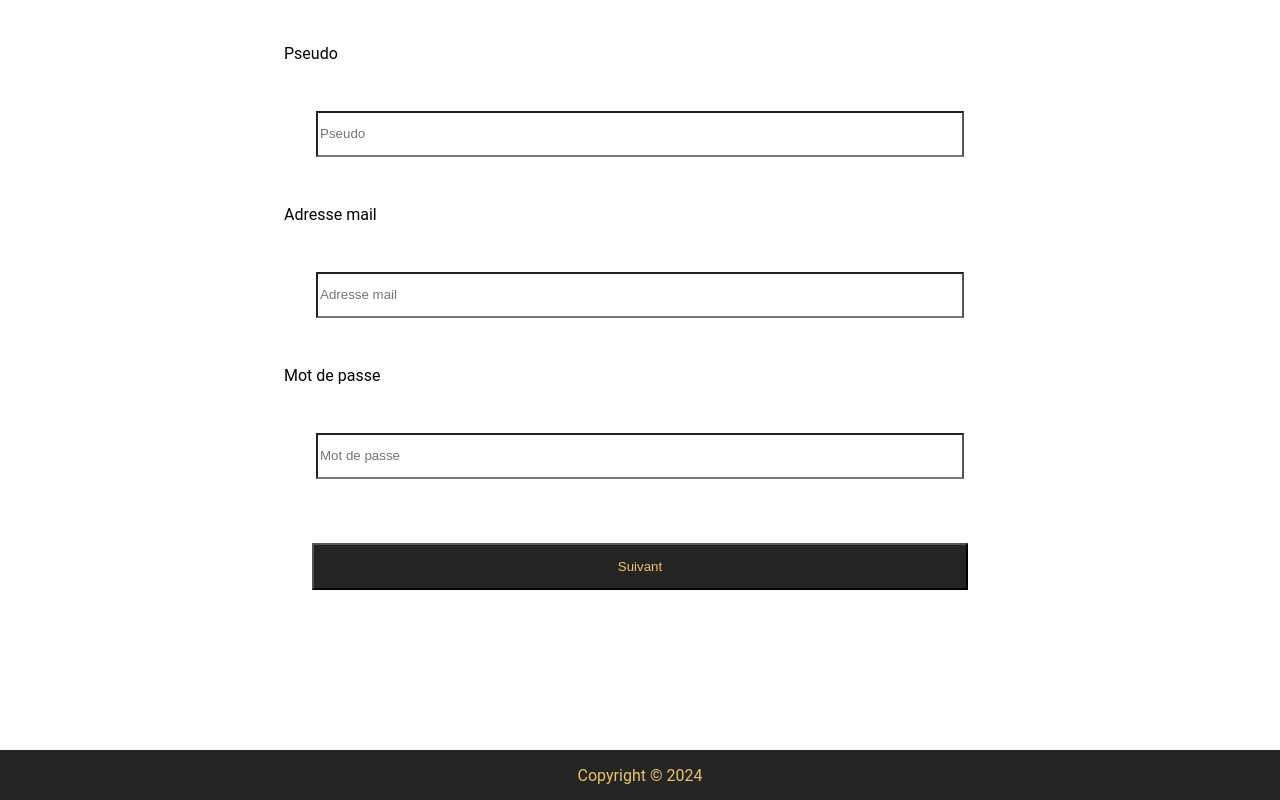
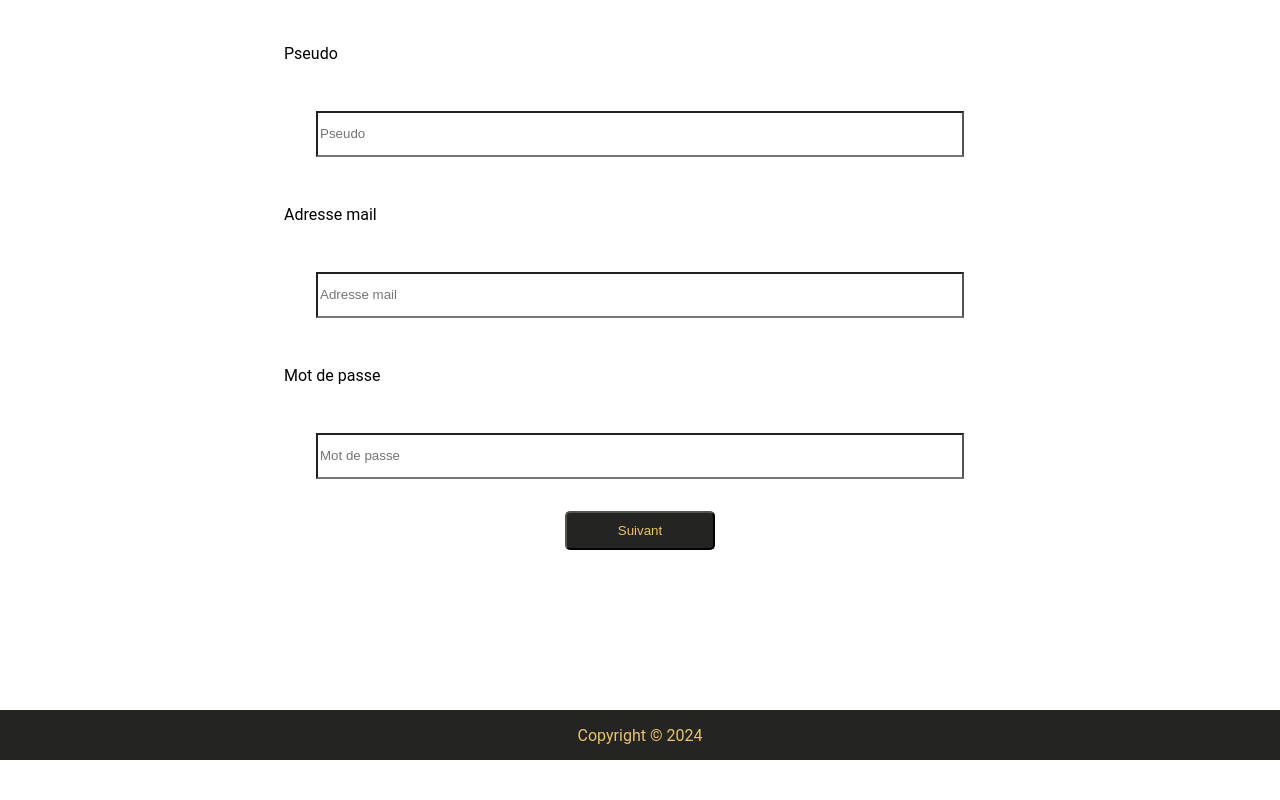
Before and after one commit to WildCodeSchool-2024-02/JS-lyon-0224-P3-globalmeals, a React (Vite) app in the folder client/: page /formulaireP in a window 1280 px wide. Shown: the part 1109-1909 px from the top of the page. After the commit the page ends 1869 px from the top, so only its background shows below. Built offline with nearby package versions, Linux system fonts and the light colour scheme.

Commit message:
format du boutton suivant et du css général

```diff
--- a/client/src/components/formulaire/connexion.css
+++ b/client/src/components/formulaire/connexion.css
@@ -16,11 +16,21 @@
 }
 
 .validate {
+  display: block;
+  min-width: 150px;
+  color: #e9c46a;
   background-color: #242423;
-  margin-top: 2rem;
+  padding: 10px;
+  border-radius: 5px;
+  text-decoration: none;
+  text-align: center;
+  transition:
+    background-color 0.3s,
+    color 0.3s;
+  cursor: pointer;
 }
 
-.suivant {
-  color: #e9c46a;
-  width: 50vw;
+.validate:hover {
+  background-color: #e9c46a;
+  color: #242423;
 }
--- a/client/src/components/formulaire/connexion.jsx
+++ b/client/src/components/formulaire/connexion.jsx
@@ -1,6 +1,12 @@
+import { useState } from "react";
 import "./connexion.css";
 
 function Connexion() {
+  const [connexion, setConnexion] = useState(false)
+
+  const handlClick = () => {
+    setConnexion(!connexion)
+  }
   return (
     <div>
       <form className="form">
@@ -18,8 +24,8 @@ function Connexion() {
           <input id="passe" placeholder="Mot de passe" type="text" />
         </label>
 
-        <button type="button" className="validate">
-          <p className="suivant">Suivant</p>
+        <button type="button"  className="validate" onClick={handlClick}>
+         Suivant
         </button>
       </form>
     </div>
```
